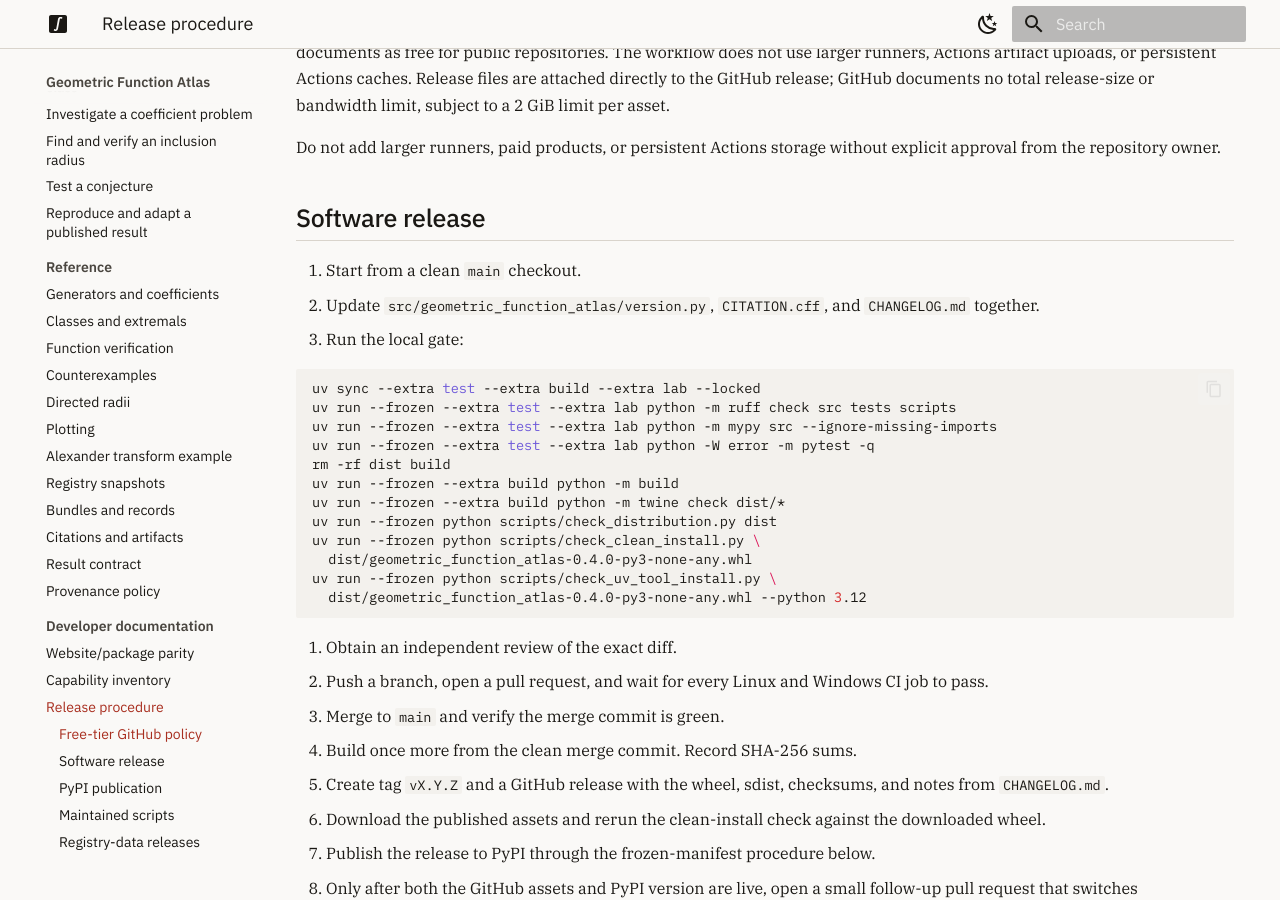
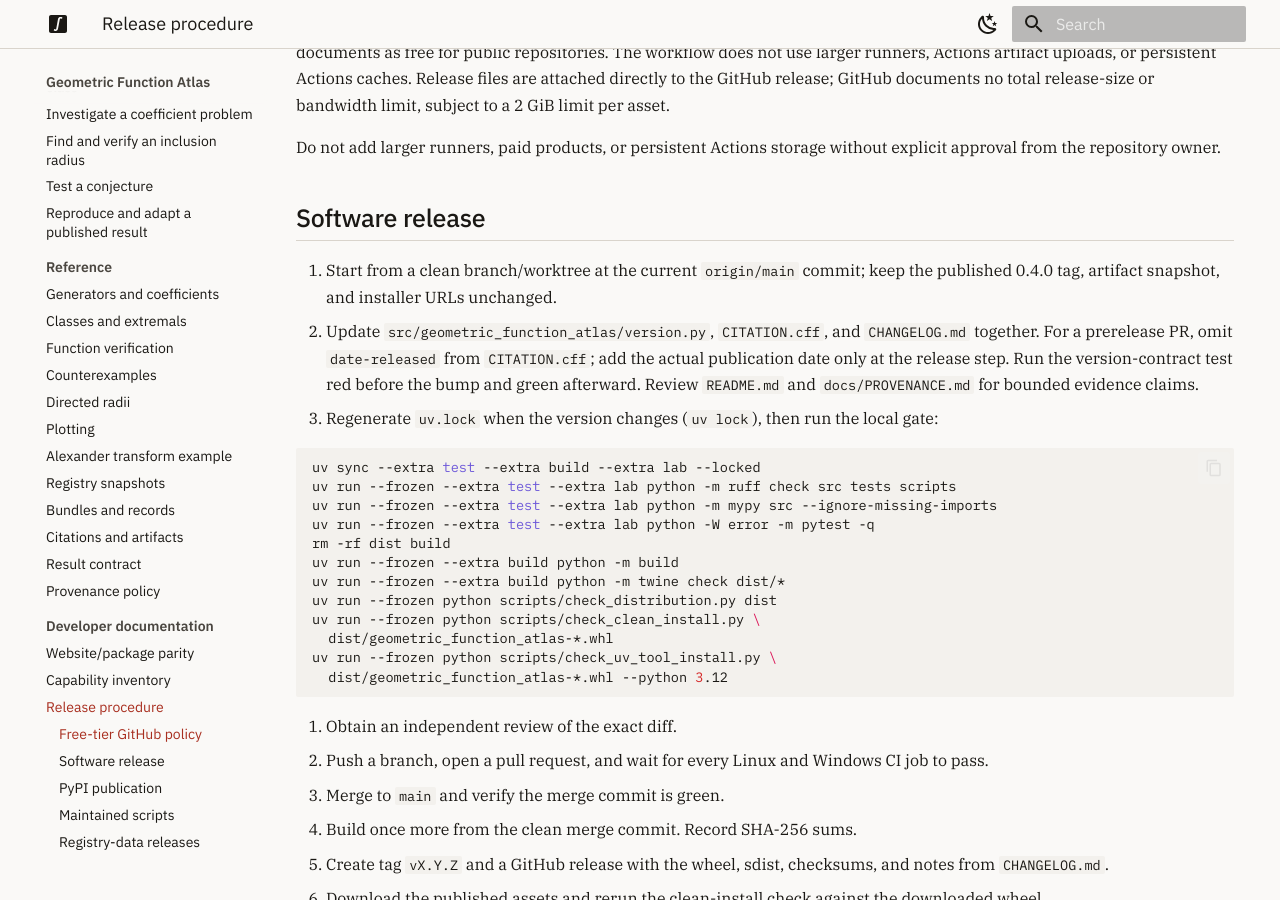
Before and after one commit to Prasanna28Devadiga/geometric-function-atlas, an MkDocs documentation site: the page built from docs/RELEASING.md, in a window 1280 px wide and 900 px high, scrolled down 318 px. Built offline with MkDocs 1.6.1 and Material for MkDocs 9.7.7, drawn with Linux system fonts in a browser that asks for light colours.

````diff
--- a/docs/RELEASING.md
+++ b/docs/RELEASING.md
@@ -17,10 +17,15 @@ explicit approval from the repository owner.
 
 ## Software release
 
-1. Start from a clean `main` checkout.
+1. Start from a clean branch/worktree at the current `origin/main` commit;
+   keep the published 0.4.0 tag, artifact snapshot, and installer URLs unchanged.
 2. Update `src/geometric_function_atlas/version.py`, `CITATION.cff`, and
-   `CHANGELOG.md` together.
-3. Run the local gate:
+   `CHANGELOG.md` together. For a prerelease PR, omit `date-released` from
+   `CITATION.cff`; add the actual publication date only at the release step.
+   Run the version-contract test red before the bump and green afterward.
+   Review `README.md` and `docs/PROVENANCE.md` for bounded evidence claims.
+3. Regenerate `uv.lock` when the version changes (`uv lock`), then run the
+   local gate:
 
    ```bash
    uv sync --extra test --extra build --extra lab --locked
@@ -32,9 +37,9 @@ explicit approval from the repository owner.
    uv run --frozen --extra build python -m twine check dist/*
    uv run --frozen python scripts/check_distribution.py dist
    uv run --frozen python scripts/check_clean_install.py \
-     dist/geometric_function_atlas-0.4.0-py3-none-any.whl
+     dist/geometric_function_atlas-*.whl
    uv run --frozen python scripts/check_uv_tool_install.py \
-     dist/geometric_function_atlas-0.4.0-py3-none-any.whl --python 3.12
+     dist/geometric_function_atlas-*.whl --python 3.12
    ```
 
 4. Obtain an independent review of the exact diff.
--- a/src/geometric_function_atlas/version.py
+++ b/src/geometric_function_atlas/version.py
@@ -1,6 +1,6 @@
 """Single source of truth for software and built-in artifact versions."""
 
-__version__ = "0.5.0.dev0"
+__version__ = "0.5.0"
 GENERATOR_CATALOG_VERSION = "2026.08.11"
 SOURCE_ARTIFACT_COMMIT = "acee553"
 GENERATOR_FIXTURE_ID = "generator_catalog:2026.08.11"
````
Also changed, not shown: CHANGELOG.md (+25 -0 lines), README.md (+10 -2 lines), docs/PROVENANCE.md (+9 -2 lines), 2 other files.
